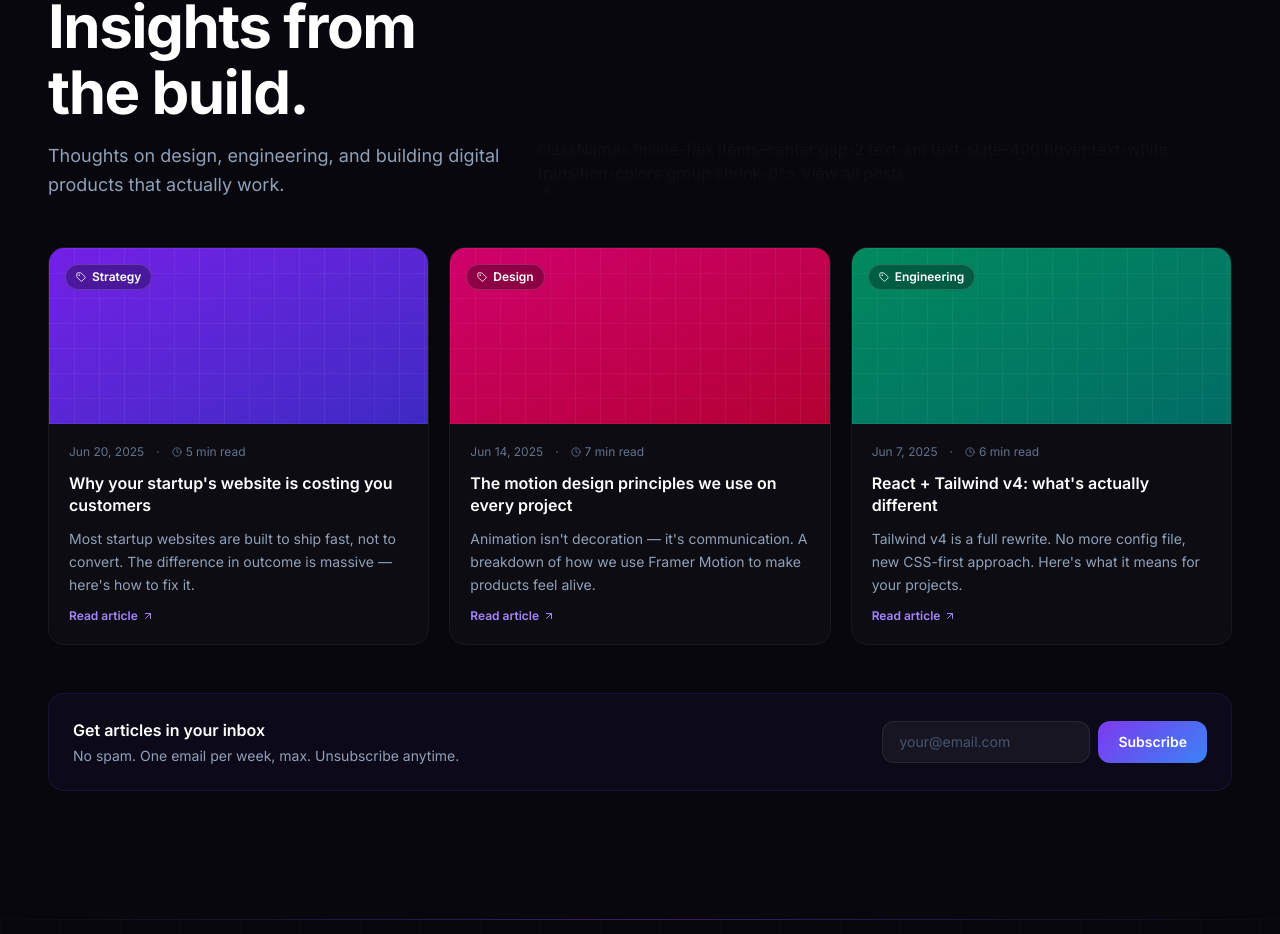
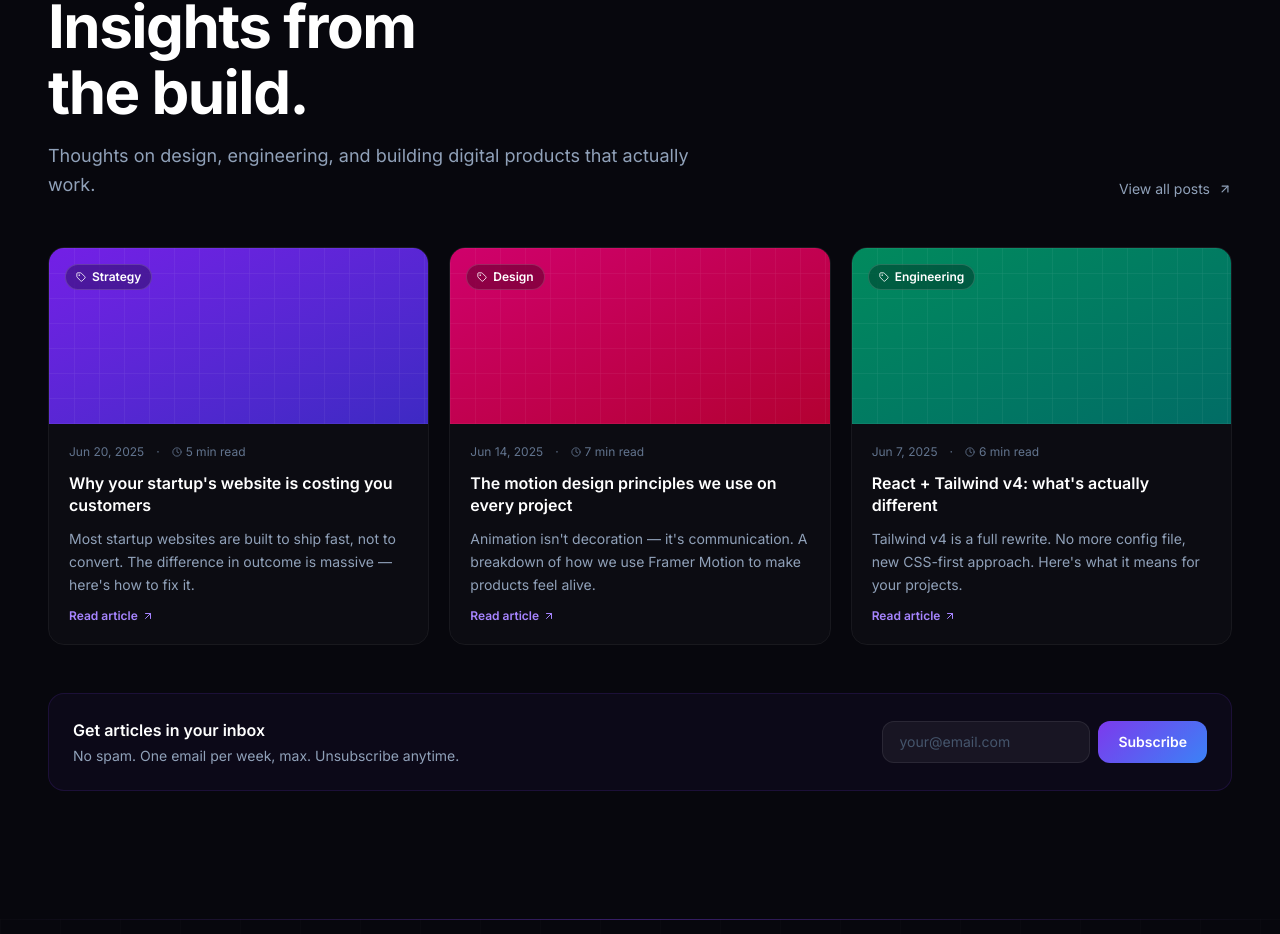
Before and after one commit to devudigital17-cmd/DEVU-DIGITAL, a React (Vite) app: page / in a window 1280 px wide. Shown: the part 9414-10348 px from the top of the page. Built offline with nearby package versions, Linux system fonts and the light colour scheme; no server answers.

Commit message:
Update Blog.jsx

```diff
--- a/src/components/sections/Blog.jsx
+++ b/src/components/sections/Blog.jsx
@@ -107,11 +107,18 @@ export default function Blog() {
               subtitle="Thoughts on design, engineering, and building digital products that actually work."
               align="left"
             />
-            <a href="https://devu17.blogspot.com/"
-              target="_blank"
-              rel="noopener noreferrer" > className="inline-flex items-center gap-2 text-sm text-slate-400 hover:text-white transition-colors group shrink-0">
-              View all posts <ArrowUpRight size={14} className="group-hover:-translate-y-0.5 group-hover:translate-x-0.5 transition-transform" />
-            </a>
+            <a
+  href="https://devu17.blogspot.com/"
+  target="_blank"
+  rel="noopener noreferrer"
+  className="inline-flex items-center gap-2 text-sm text-slate-400 hover:text-white transition-colors group shrink-0"
+>
+  View all posts
+  <ArrowUpRight
+    size={14}
+    className="group-hover:-translate-y-0.5 group-hover:translate-x-0.5 transition-transform"
+  />
+</a>
           </div>
 
           <motion.div
```
